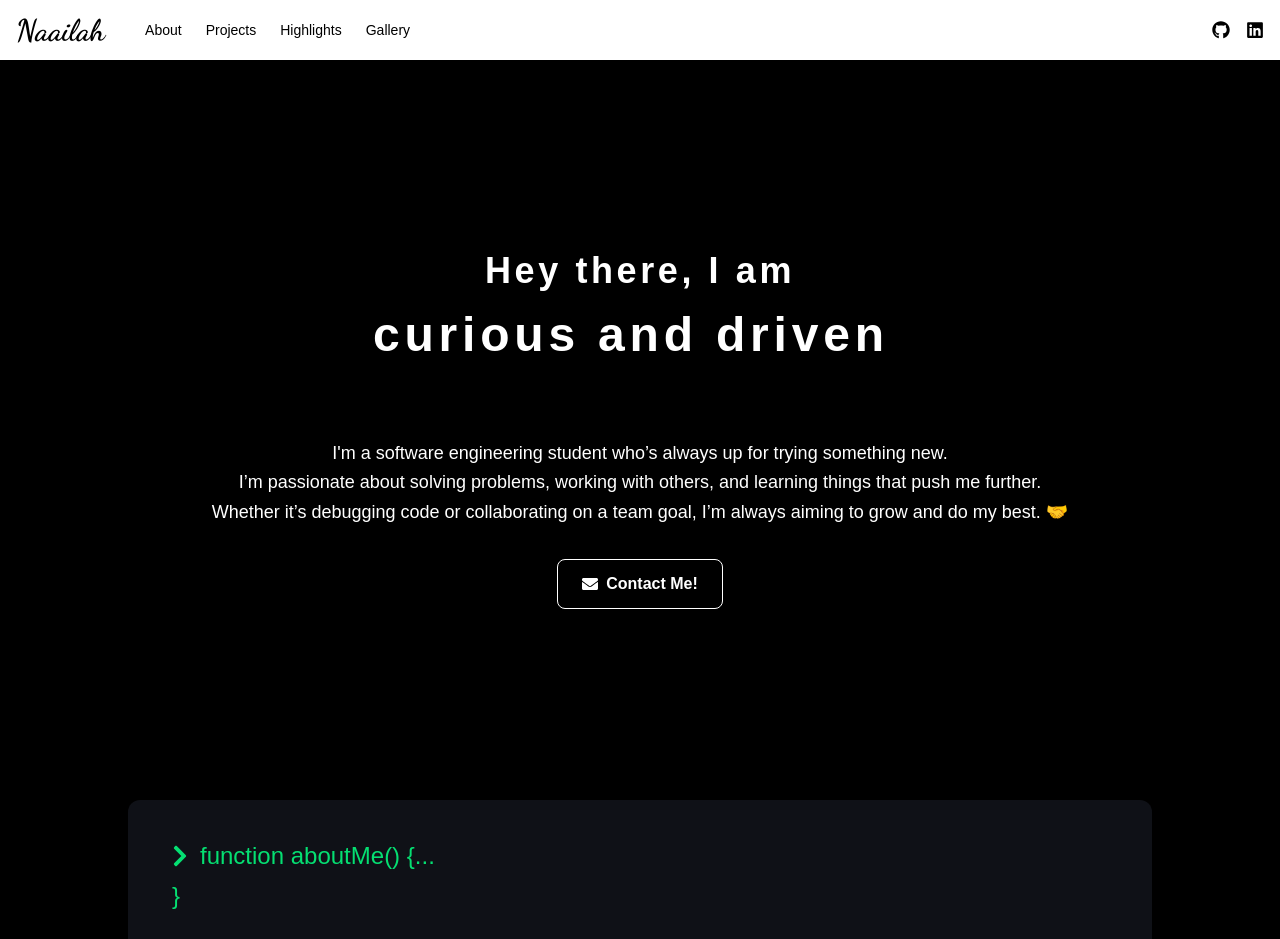
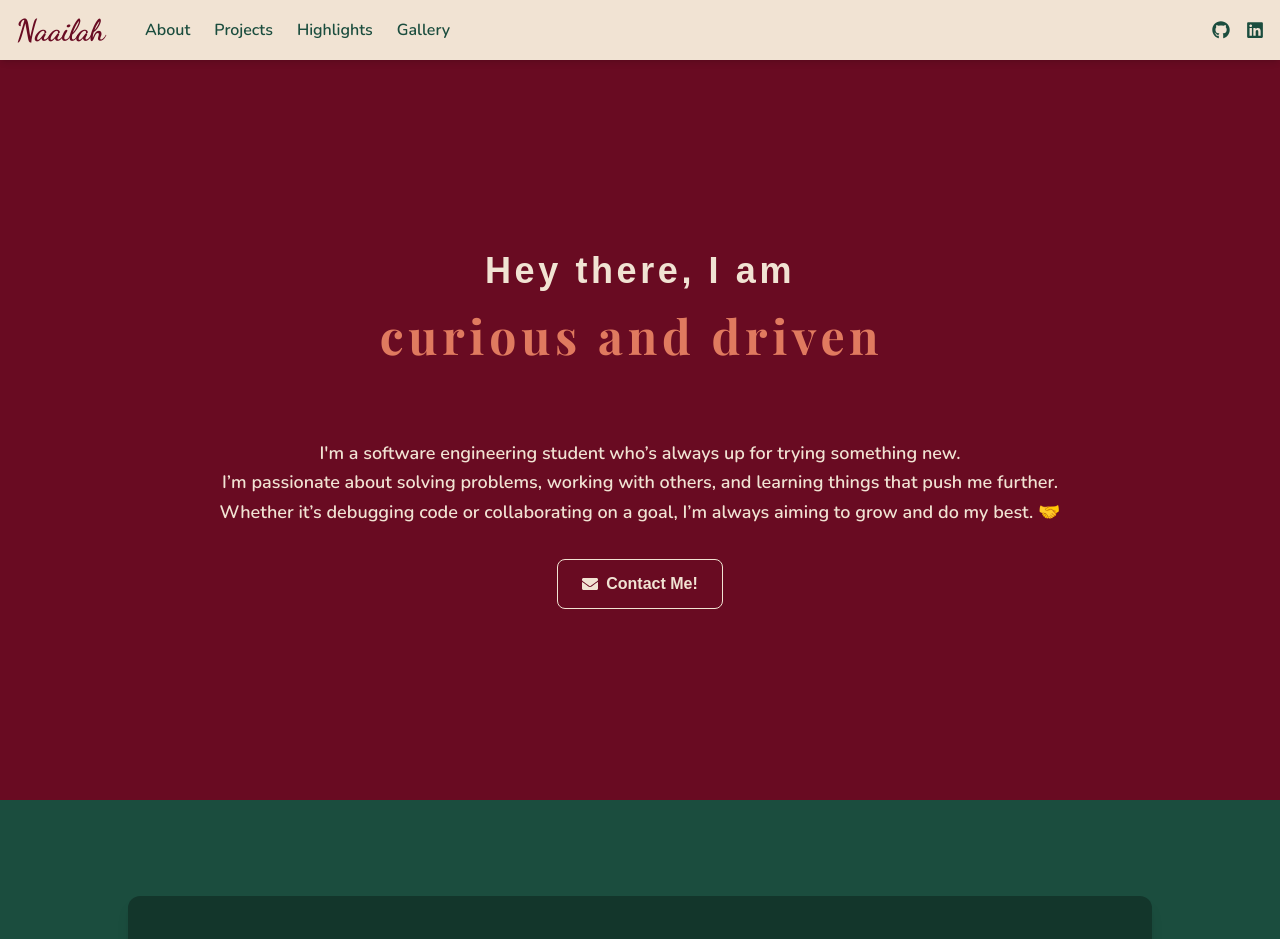
Before and after one commit to nhas0021/naailah-website, a Next.js app: page / in a window 1280 px wide. Shown: the top 939 px of the page. Built offline with nearby package versions, Linux system fonts and the light colour scheme.

Commit message:
Changed colour pallette

```diff
--- a/src/components/About.jsx
+++ b/src/components/About.jsx
@@ -7,11 +7,12 @@ export default function About() {
   const toggleCollapse = () => setIsOpen(!isOpen);
 
   return (
-    <div id="about" className="bg-black text-green-400 font-mono flex items-center justify-center px-4 pb-55">
-      <div className="bg-[#0f1117] p-10 rounded-xl shadow-lg w-full max-w-5xl">
+    <div id="about" className="bg-[#1B4D3E] text-[#F1E3D3] font-mono flex items-center justify-center px-4 pb-28 pt-24">
+      <div className="bg-[rgba(0,0,0,0.3)] p-10 rounded-xl shadow-lg w-full max-w-5xl transition-all">
+
         {/* Function header */}
         <div
-          className="flex items-center cursor-pointer text-2xl"
+          className="flex items-center cursor-pointer text-2xl playfair-font text-[#E07A5F]"
           onClick={toggleCollapse}
         >
           {isOpen ? <FaChevronDown className="mr-2" /> : <FaChevronRight className="mr-2" />}
@@ -20,21 +21,19 @@ export default function About() {
           </span>
         </div>
 
-        {/* Smooth expandable content */}
+        {/* Expandable content */}
         <div
-          className={`
-            transition-all duration-500 overflow-hidden
-            ${isOpen ? 'max-h-[1000px] mt-6' : 'max-h-0'}
-          `}
+          className={`transition-all duration-500 overflow-hidden ${isOpen ? 'max-h-[1000px] mt-6' : 'max-h-0'}`}
         >
-          <div className="flex flex-col lg:flex-row gap-10 text-white">
+          <div className="flex flex-col lg:flex-row gap-10 text-[#F1E3D3] mt-4">
+
             {/* Left column: About text */}
-            <div className="flex-1 space-y-6 text-lg font-light">
+            <div className="flex-1 space-y-6 text-[1.05rem] leading-relaxed soft-body font-[500]">
               <p>
-                I’m currently studying <span className="font-semibold text-white">Software Engineering (Honours) at Monash University</span>, with a strong interest in exploring different areas within tech, from frontend design to project management and data analytics.
+                I’m currently studying <span className="font-semibold text-[#F1E3D3]">Software Engineering (Honours) at Monash University</span>, with a strong interest in exploring different areas within tech, from frontend design to project management and data analytics.
               </p>
 
-              <p className="text-base text-white font-semibold">Some of the technologies and tools I’ve been working with include:</p>
+              <p className="text-[#E07A5F] font-semibold">Some of the technologies and tools I’ve been working with include:</p>
               <ul className="grid grid-cols-2 gap-x-8 list-disc pl-6">
                 <li>JavaScript / React</li>
                 <li>Python</li>
@@ -43,12 +42,11 @@ export default function About() {
                 <li>Next.js</li>
                 <li>Power BI</li>
                 <li>Figma</li>
-                <li>Jira/Monday.com/ClickUp</li>
+                <li>Jira / Monday.com / ClickUp</li>
               </ul>
 
               <p>
-                Outside of coursework, I enjoy following trends in AI and cybersecurity, building personal projects (like this website!), and occasionally getting lost in a good psychological thriller or horror movie.
-                When I’m not coding, you’ll probably find me listening to music, it’s one of my favourite ways to unwind and stay inspired.
+                Outside of coursework, I enjoy following trends in AI and cybersecurity, building personal projects (like this website!), and occasionally getting lost in a good psychological thriller or horror movie. When I’m not coding, you’ll probably find me listening to music – it’s one of my favourite ways to unwind and stay inspired.
               </p>
             </div>
 
@@ -63,8 +61,8 @@ export default function About() {
           </div>
         </div>
 
-        {/* Closing brace - always on new line */}
-        <div className="text-2xl mt-2 pl-1">
+        {/* Closing brace */}
+        <div className="text-2xl mt-2 pl-1 text-[#E07A5F] playfair-font">
           <span>&#125;</span>
         </div>
       </div>
--- a/src/components/Intro.jsx
+++ b/src/components/Intro.jsx
@@ -4,13 +4,13 @@ import { FaEnvelope } from 'react-icons/fa';
 
 export default function Intro() {
   return (
-    <div className="flex items-center justify-center h-screen bg-black">
+    <div className="flex items-center justify-center h-screen bg-[#690B22]">
       <div className="text-center">
-        <h1 className="text-4xl font-extrabold text-white tracking-widest mt-15">
+        <h1 className="text-4xl font-extrabold text-[#F1E3D3] tracking-widest mt-15">
           Hey there, I am
         </h1>
 
-        <h1 className="text-5xl font-extrabold text-white tracking-widest mt-5">
+        <h1 className="text-5xl playfair-font text-[#E07A5F] tracking-widest mt-5">
           <Typewriter
             loop={true}
             words={['Naailah', 'curious and driven', 'still debugging life', 'always learning', 'here to make cool stuff!']}
@@ -22,14 +22,14 @@ export default function Intro() {
           />
         </h1>
 
-        <p className="max-w-5xl text-lg leading-relaxed px-6 text-white mt-20">
+        <p className="max-w-8xl text-lg leading-relaxed px-3 text-[#F1E3D3] mt-20 soft-body">
           I'm a software engineering student who’s always up for trying something new.<br />
           I’m passionate about solving problems, working with others, and learning things that push me further.<br />
-          Whether it’s debugging code or collaborating on a team goal, I’m always aiming to grow and do my best. 🤝
+          Whether it’s debugging code or collaborating on a goal, I’m always aiming to grow and do my best. 🤝
         </p>
 
         <a href="mailto:hasannaailah@gmail.com">
-          <button className="mt-8 px-6 py-3 text-white font-semibold border border-white rounded-lg flex items-center gap-2 hover:bg-white hover:text-black transition-all mx-auto">
+          <button className="mt-8 px-6 py-3 text-[#F1E3D3] font-semibold border border-[#F1E3D3] rounded-lg flex items-center gap-2 hover:bg-[#F1E3D3] hover:text-[#690B22] transition-all mx-auto">
             <FaEnvelope />
             Contact Me!
           </button>
--- a/src/components/Navbar.jsx
+++ b/src/components/Navbar.jsx
@@ -3,25 +3,25 @@ import { FaGithub, FaLinkedin } from "react-icons/fa";
 
 export default function Navbar() {
   return (
-    <nav className="fixed top-0 left-0 w-full bg-white text-black shadow-md z-50">
+    <nav className="fixed top-0 left-0 w-full bg-[#F1E3D3] text-[#1B4D3E] shadow-md z-50">
       <div className="max-w-7xl mx-auto px-4 py-3 flex justify-between items-center">
         {/* LEFT: Name + nav links */}
         <div className="flex items-center gap-10">
-          <h1 className="text-3xl fancy-font">Naailah</h1>
-          <ul className="flex gap-6 text-sm">
-            <li><a href="#about" className="hover:text-gray-600">About</a></li>
-            <li><a href="#experience" className="hover:text-gray-600">Projects</a></li>
-            <li><a href="#experience" className="hover:text-gray-600">Highlights</a></li>
-            <li><a href="#projects" className="hover:text-gray-600">Gallery</a></li>
+          <h1 className="text-3xl fancy-font text-[#690B22] bold">Naailah</h1>
+          <ul className="flex gap-6 text-base font-black soft-body">
+            <li><a href="#about" className="hover:text-[#E07A5F]">About</a></li>
+            <li><a href="#experience" className="hover:text-[#E07A5F]">Projects</a></li>
+            <li><a href="#experience" className="hover:text-[#E07A5F]">Highlights</a></li>
+            <li><a href="#projects" className="hover:text-[#E07A5F]">Gallery</a></li>
           </ul>
         </div>
 
         {/* RIGHT: Social media icons */}
         <div className="flex gap-4 text-lg">
-          <a href="https://github.com/nhas0021" target="_blank" rel="noopener noreferrer" className="hover:text-gray-600">
+          <a href="https://github.com/nhas0021" target="_blank" rel="noopener noreferrer" className="hover:text-[#E07A5F]">
             <FaGithub />
           </a>
-          <a href="https://www.linkedin.com/in/naailah-taqui-hasan-43182325b/" target="_blank" rel="noopener noreferrer" className="hover:text-gray-600">
+          <a href="https://www.linkedin.com/in/naailah-taqui-hasan-43182325b/" target="_blank" rel="noopener noreferrer" className="hover:text-[#E07A5F]">
             <FaLinkedin />
           </a>
         </div>
--- a/src/styles/globals.css
+++ b/src/styles/globals.css
@@ -1,4 +1,4 @@
-@import url('https://fonts.googleapis.com/css2?family=Dancing+Script:wght@400..700&display=swap');
+@import url('https://fonts.googleapis.com/css2?family=Dancing+Script:wght@400..700&family=Playfair+Display:wght@400;500;700&family=Nunito:wght@300;400;600;700&display=swap');
 @import "tailwindcss";
 
 :root {
@@ -28,3 +28,14 @@ body {
   font-weight: 700; /* or any value from 400 to 700 */
   font-style: normal;
 }
+
+.playfair-font {
+  font-family: "Playfair Display", serif;
+  font-weight: 700; /* or 500, or 400 */
+  font-style: normal;
+}
+
+.soft-body {
+  font-family: "Nunito", sans-serif;
+  font-weight: 600;
+}
```
